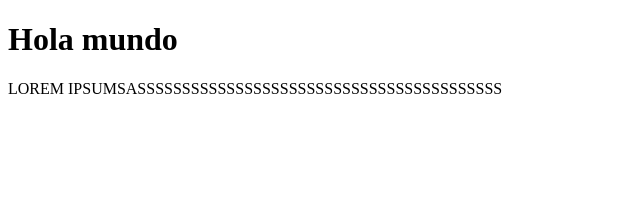
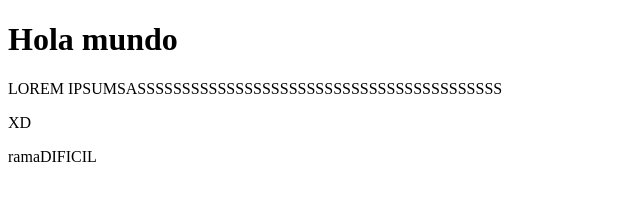
Before and after one commit to FMOL107/git-prueba, a plain HTML site: page index.html in a window 1280 px wide. Shown: the whole page, without its empty margins (0-640 px from the left). Drawn offline with Linux system fonts and the light colour scheme.

Commit message:
añadimos dos p ramaDIFICIL

```diff
--- a/index.html
+++ b/index.html
@@ -9,5 +9,7 @@
 <body>
     <h1>Hola mundo</h1>
     <p>LOREM IPSUMSASSSSSSSSSSSSSSSSSSSSSSSSSSSSSSSSSSSSSSSSS</p>
+    <p>XD</p>
+    <P>ramaDIFICIL</P>
 </body>
 </html>
```
